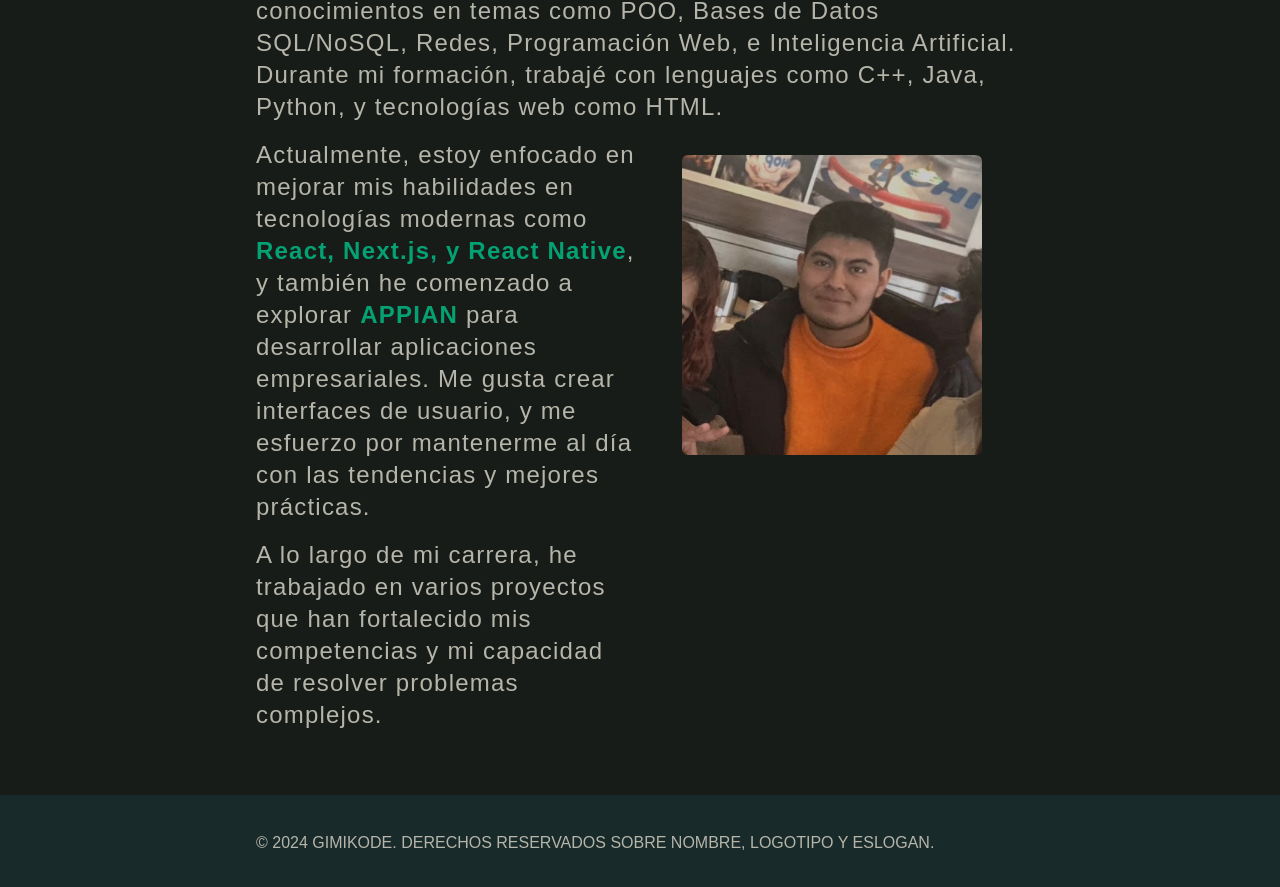
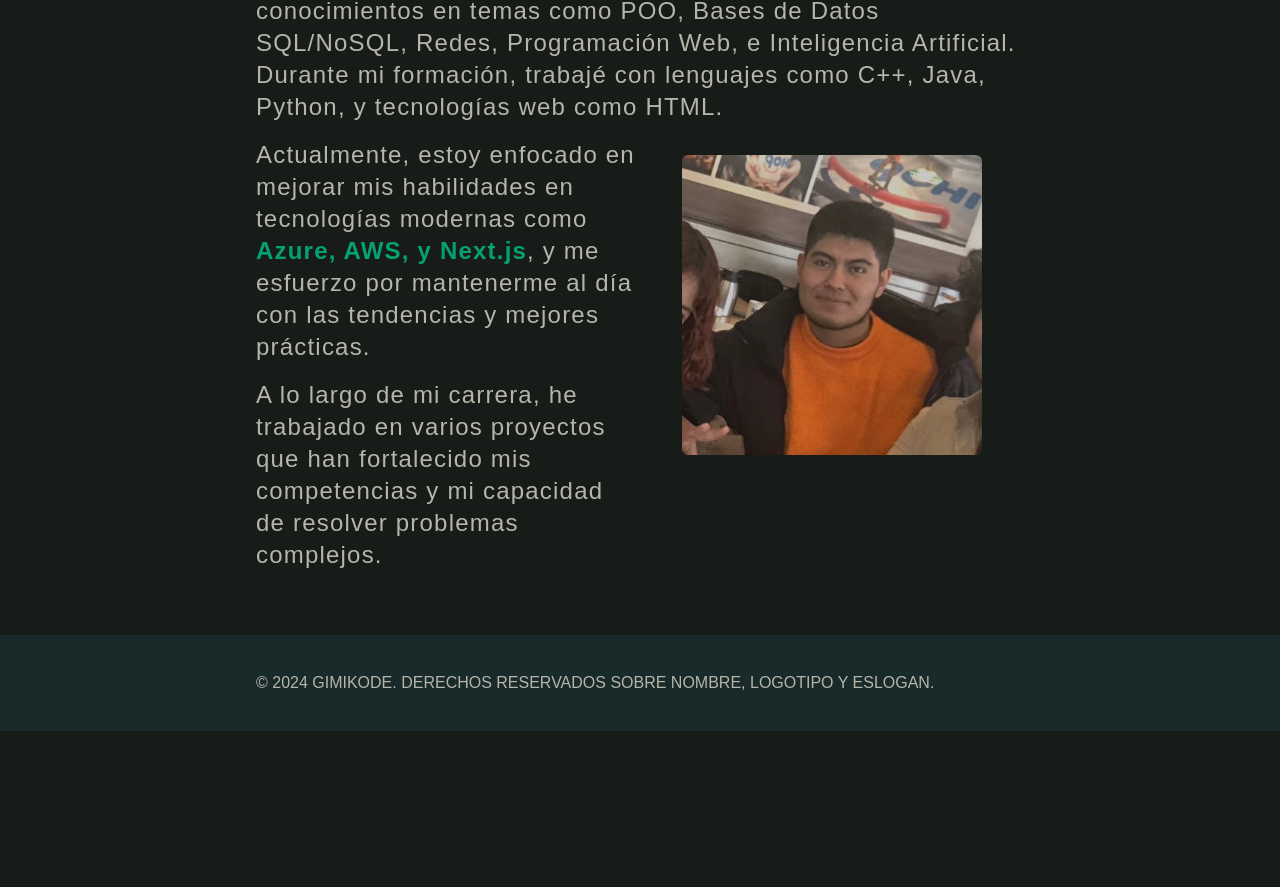
Before and after one commit to ERHy-UZ/portfolio_website, a Next.js app: page / in a window 1280 px wide. Shown: the part 3134-4021 px from the top of the page. After the commit the page ends 3865 px from the top, so only its background shows below. Built offline with nearby package versions, Linux system fonts and the light colour scheme; a web font is replaced by a local one.

Commit message:
Se alteró un poco la sección de Mas información

```diff
--- a/src/components/MoreInfo.tsx
+++ b/src/components/MoreInfo.tsx
@@ -7,7 +7,7 @@ export default function MoreInfo() {
       <p className='text-sm lg:text-lg xl:text-2xl font-w95f4 tracking-wider text-cyberwhite'>Soy egresado del <strong className='text-cybergreen-200'>Instituto Tecnológico de Toluca</strong> de la carrera de <strong className='text-cybergreen-200'>Ingeniería en Sistemas Computacionales</strong>, donde adquirí conocimientos en temas como POO, Bases de Datos SQL/NoSQL, Redes, Programación Web, e Inteligencia Artificial. Durante mi formación, trabajé con lenguajes como C++, Java, Python, y tecnologías web como HTML.</p>
       <section className='grid lg:grid-cols-2 mt-2 lg:mt-4'>
         <div>
-          <p className='text-sm lg:text-lg xl:text-2xl font-w95f4 tracking-wider text-cyberwhite 2xl:text-justify'>Actualmente, estoy enfocado en mejorar mis habilidades en tecnologías modernas como <strong className='text-cybergreen-200'>React, Next.js, y React Native</strong>, y también he comenzado a explorar <strong className='text-cybergreen-200 uppercase'>Appian</strong> para desarrollar aplicaciones empresariales. Me gusta crear interfaces de usuario, y me esfuerzo por mantenerme al día con las tendencias y mejores prácticas.</p>
+          <p className='text-sm lg:text-lg xl:text-2xl font-w95f4 tracking-wider text-cyberwhite 2xl:text-justify'>Actualmente, estoy enfocado en mejorar mis habilidades en tecnologías modernas como <strong className='text-cybergreen-200'>Azure, AWS, y Next.js</strong>, y me esfuerzo por mantenerme al día con las tendencias y mejores prácticas.</p>
           <p className='text-sm lg:text-lg xl:text-2xl font-w95f4 tracking-wider text-cyberwhite mt-2 lg:mt-4 2xl:text-justify'>A lo largo de mi carrera, he trabajado en varios proyectos que han fortalecido mis competencias y mi capacidad de resolver problemas complejos.</p>
         </div>
         <div className='flex justify-center mt-2 lg:mt-4'>
```
